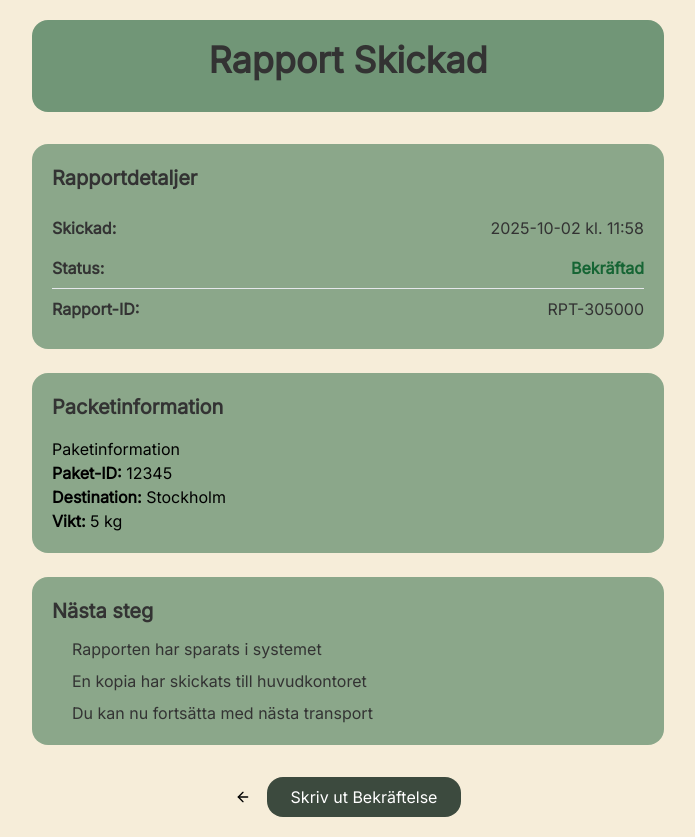
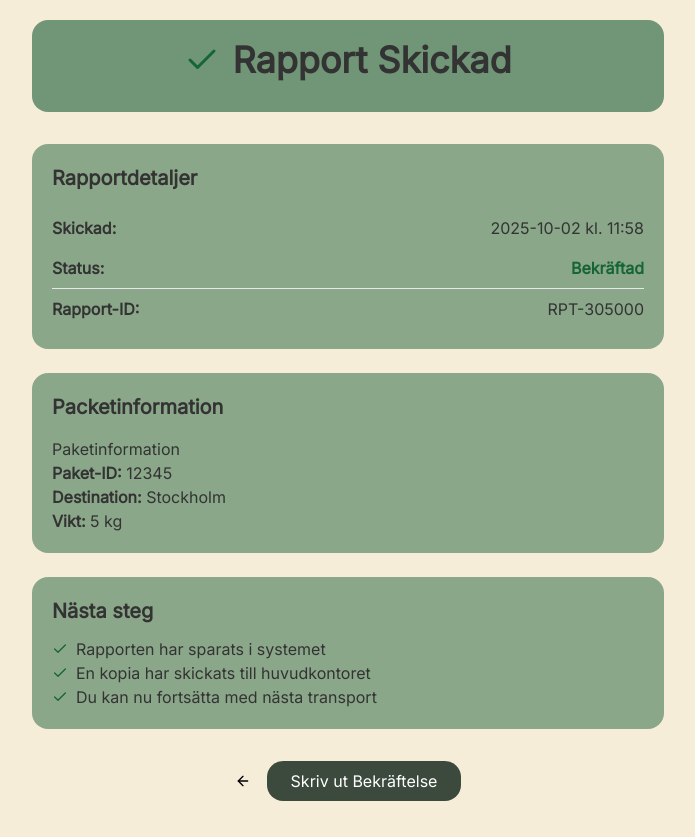
Before and after one commit to ChasAcademy-Team-9/frontend, a React (Vite) app: page /confirmation-rapport in a window 1280 px wide. Shown: the whole page, without its empty margins (292-987 px from the left). Built offline with nearby package versions, Linux system fonts and the light colour scheme.

Commit message:
add className prop to Card to be able to adjust styling and add icons in ConfirmationRapport

```diff
--- a/src/components/Card.tsx
+++ b/src/components/Card.tsx
@@ -16,6 +16,7 @@ type CardProps = {
     tid?: string;
     adress?: string;
   };
+  className?: string;
   onClick?: () => void;
 };
 
@@ -28,15 +29,16 @@ const Card: React.FC<CardProps> = ({
   fordonId,
   status,
   info,
+  className,
   onClick,
 }) => {
 
 
-// Beroende på variant, så ska det rendera olika innehåll.
-// I detta fall paket, transport, bekräftelse eller status...
-// Dessa är alltså våra huvudbehållare för kort informationen.
+  // Beroende på variant, så ska det rendera olika innehåll.
+  // I detta fall paket, transport, bekräftelse eller status...
+  // Dessa är alltså våra huvudbehållare för kort informationen.
   return (
-    <div className="card" onClick={onClick} role="button" tabIndex={0}>
+    <div className={`card ${className || ''}`} onClick={onClick} role="button" tabIndex={0}>
 
       {variant === 'package' && (
         <>
--- a/src/pages/ConfirmationRapport.tsx
+++ b/src/pages/ConfirmationRapport.tsx
@@ -1,6 +1,7 @@
 import Card from "../components/Card";
 import BackArrow from "../components/BackArrow";
 import { PrimaryButton } from "../components/PrimaryButton";
+import { LuCheck } from 'react-icons/lu';
 
 const ConfirmationRapport: React.FC = () => {
      const currentTime = new Date().toLocaleTimeString('sv-SE', {
@@ -13,7 +14,8 @@ const ConfirmationRapport: React.FC = () => {
      return (
           <div className="p-5 max-w-2xl mx-auto">
                <div className="text-center mb-8 p-5 bg-secondary text-text-dark rounded-2xl">
-                    <h1 className="text-4xl font-bold mb-3">
+                    <h1 className="text-4xl font-bold mb-3 flex items-center justify-center gap-3">
+                         <LuCheck className="text-success" size={36} />
                          Rapport Skickad
                     </h1>
                </div>
@@ -55,14 +57,17 @@ const ConfirmationRapport: React.FC = () => {
                     <h2 className="text-xl font-semibold text-text-dark mb-3 mt-0">
                          Nästa steg
                     </h2>
-                    <ul className="m-0 pl-5 space-y-2">
-                         <li className="text-text-dark">
+                    <ul>
+                         <li className="text-text-dark flex items-center gap-2">
+                              <LuCheck className="text-success" size={16} />
                               Rapporten har sparats i systemet
                          </li>
-                         <li className="text-text-dark">
+                         <li className="text-text-dark flex items-center gap-2">
+                              <LuCheck className="text-success" size={16} />
                               En kopia har skickats till huvudkontoret
                          </li>
-                         <li className="text-text-dark">
+                         <li className="text-text-dark flex items-center gap-2">
+                              <LuCheck className="text-success" size={16} />
                               Du kan nu fortsätta med nästa transport
                          </li>
                     </ul>
```
